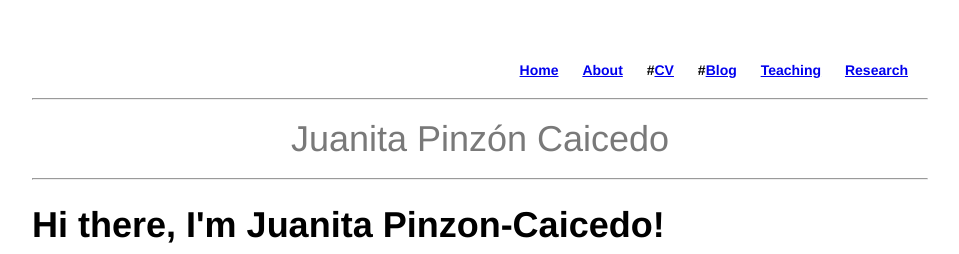
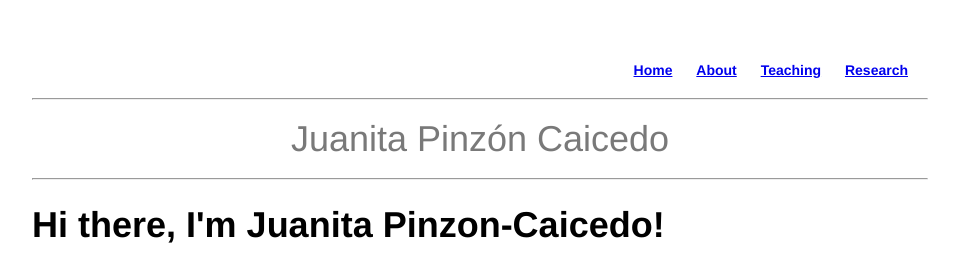
Before and after one commit to JuanitaPC/JuanitaPC.github.io, a Jekyll site: the page built from index.html, in a window 1280 px wide. Shown: the top 254 px of the page, without its empty margins (160-1119 px from the left). Built offline with Jekyll 4.4.1, drawn with Linux system fonts in a browser that asks for light colours.

Commit message:
Update default.html

```diff
--- a/_layouts/default.html
+++ b/_layouts/default.html
@@ -10,8 +10,6 @@
 	    		<ul>
 	        		<li><a href="/">Home</a></li>
 		        	<li><a href="/about">About</a></li>
-	        		#<li><a href="/cv">CV</a></li>
-	        		#<li><a href="/blog">Blog</a></li>
 				<li><a href="/teaching.html">Teaching</a></li>
 				<li><a href="/research.html">Research</a></li>
 	    		</ul>
```
